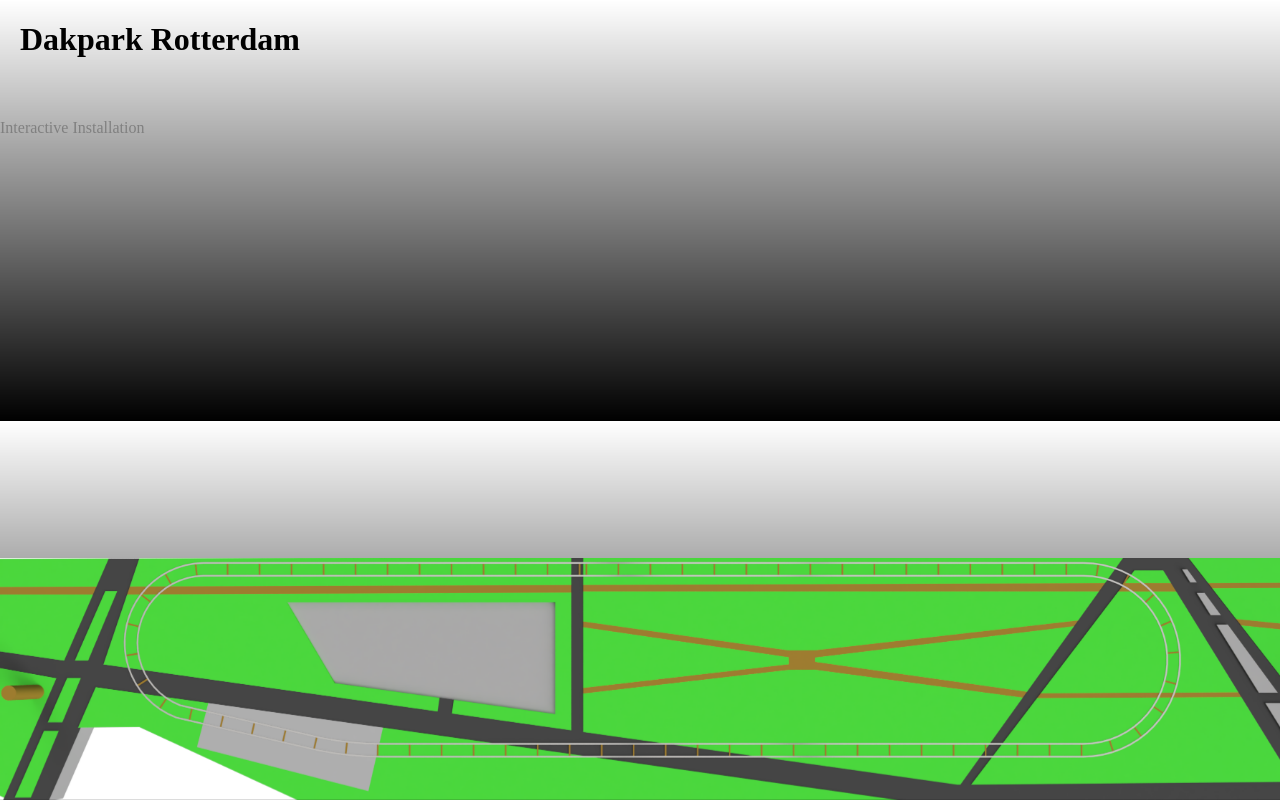
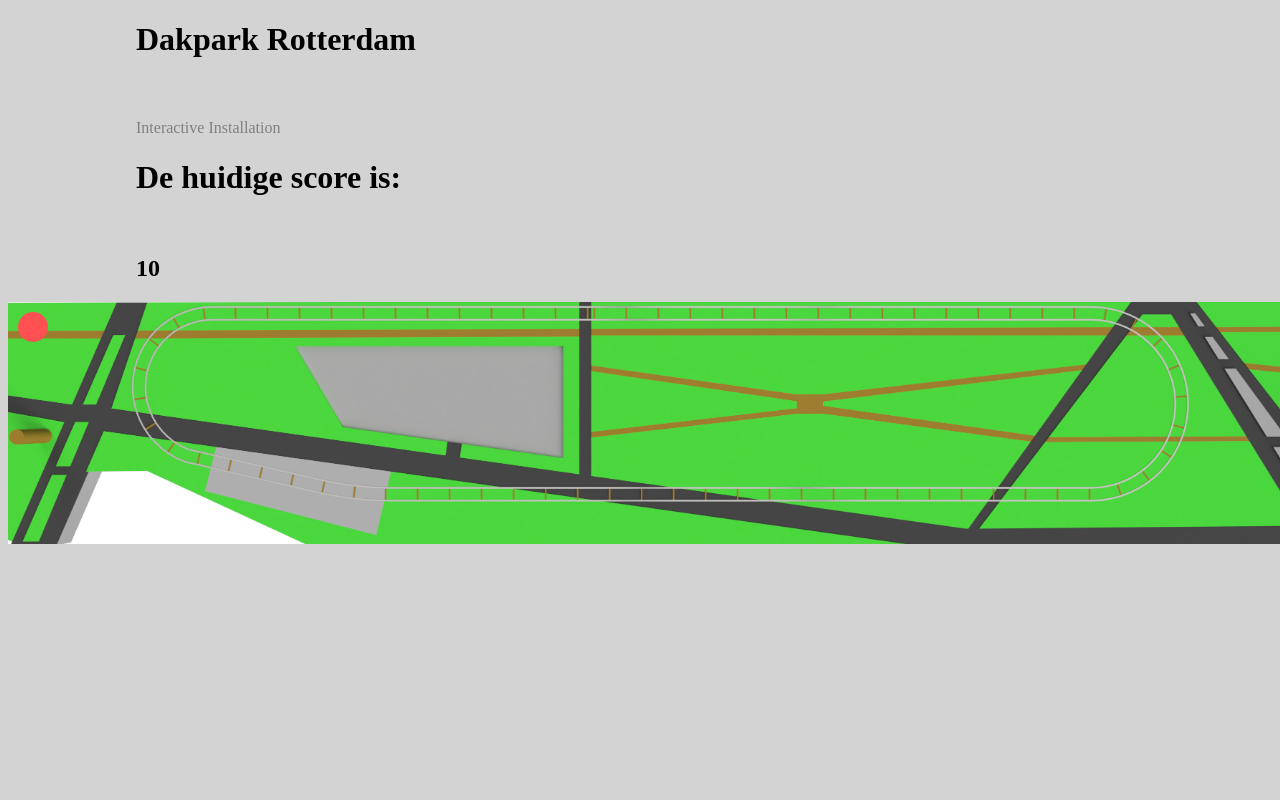
Before and after one commit to Rovexx/Dakpark, a PHP site: page / in a window 1280 px wide. Run offline with PHP 8.4, Linux system fonts and the light colour scheme; tables that the repository leaves empty or names only in its code hold one stand-in row (values such as "Sample post").

Commit message:
0.1.5
- arduino code voor internet verbinding toegevoegd

- website voor de map geupdate (nog niet af)

```diff
--- a/Website dakpark Roel/css/style.css
+++ b/Website dakpark Roel/css/style.css
@@ -1,24 +1,58 @@
 body {
-    width: 100vw;
-    height: 50vh;
-    margin:0;
-    background: linear-gradient(rgba(255,255,255,0), rgba(0,0,0,1));
+    width:          100vw;
+    height:         50vh;
+    background:     lightgrey;
 }
 
 map > img {
-    width: 100vw;
-    height: auto;
-    position:fixed;
-    bottom:0px;
+    width:          100vw;
+    height:         auto;
+    position:       relative;
+    bottom:         0px;
+    margin:         0px;
 }
 
 .title{
-    color: black;
-    Margin-left: 20px;
-    font-weight: bold;
+    color:          black;
+    Margin-left:    10%;
+    font-weight:    bold;
 }
 
 .subtitle{
-    color: Grey;
-    font-weight: normal;
+    color:          Grey;
+    Margin-left:    10%;
+    font-weight:    normal;
 }
+
+.score{
+    color:          black;
+    Margin-left:    10%;
+    font-weight:    bold;
+}
+
+
+Marker{
+    animation:      rainbow 3s infinite;
+    width:          30px;
+    height:         30px;
+    border-radius:  50%;
+    position:       absolute;
+    top:10px;
+    left:10px;
+}
+
+@keyframes rainbow {
+    0% {
+        background-color: white;
+    }
+    50% {
+        background-color: red;
+    }
+    100% {
+        background-color: white;
+    }
+}
+
+#container {
+    position: relative;
+}
--- /dev/null
+++ b/Website dakpark Roel/dbh.php
@@ -0,0 +1,13 @@
+<?php
+// database verbinden
+
+
+// voor localhost
+//
+$dbServernaam = "localhost";
+$dbGebruikersnaam = "root";
+$dbWachtwoord = "";
+$dbNaam = "dakpark";
+//
+$conn = mysqli_connect($dbServernaam, $dbGebruikersnaam, $dbWachtwoord, $dbNaam)
+    or die('Error: '.mysqli_connect_error());
--- a/Website dakpark Roel/index.php
+++ b/Website dakpark Roel/index.php
@@ -1,4 +1,29 @@
 <?php
+include_once 'dbh.php';
+$query = "SELECT * FROM currentscore";
+$result = mysqli_query($conn, $query)
+    or die('Error '.mysqli_error($conn).' with query '.$query);
+// data in variabele zetten
+//array maken
+$score = [];
+// sql data in de array zetten
+while($row = mysqli_fetch_assoc($result))
+{
+    $score[] = $row;
+}
+
+$query = "SELECT * FROM currentlocation";
+$result = mysqli_query($conn, $query)
+or die('Error '.mysqli_error($conn).' with query '.$query);
+// data in variabele zetten
+//array maken
+$location = [];
+// sql data in de array zetten
+while($row = mysqli_fetch_assoc($result))
+{
+    $location[] = $row;
+}
+mysqli_close($conn);
 
 ?>
 <!DOCTYPE html>
@@ -8,16 +33,24 @@
     <title>Train Map</title>
     <link rel="stylesheet" type="text/css" href="css/style.css">
 </head>
+
 <body>
     <div>
         <h1 class="title">Dakpark Rotterdam</h1>
         <br>
         <h4 class="subtitle">Interactive Installation</h4>
     </div>
-    <div>
+    <div class="score">
+        <h1>De huidige score is:</h1>
+        <br>
+        <h2><?= $score[0]["score"] ?></h2>
+    </div>
+    <div id="container">
         <map>
             <img src="images/Darkpark.png" alt="Dakpark Background">
+            <marker></marker>
         </map>
     </div>
 </body>
+
 </html>
```
Also changed, not shown: 4 other files.
